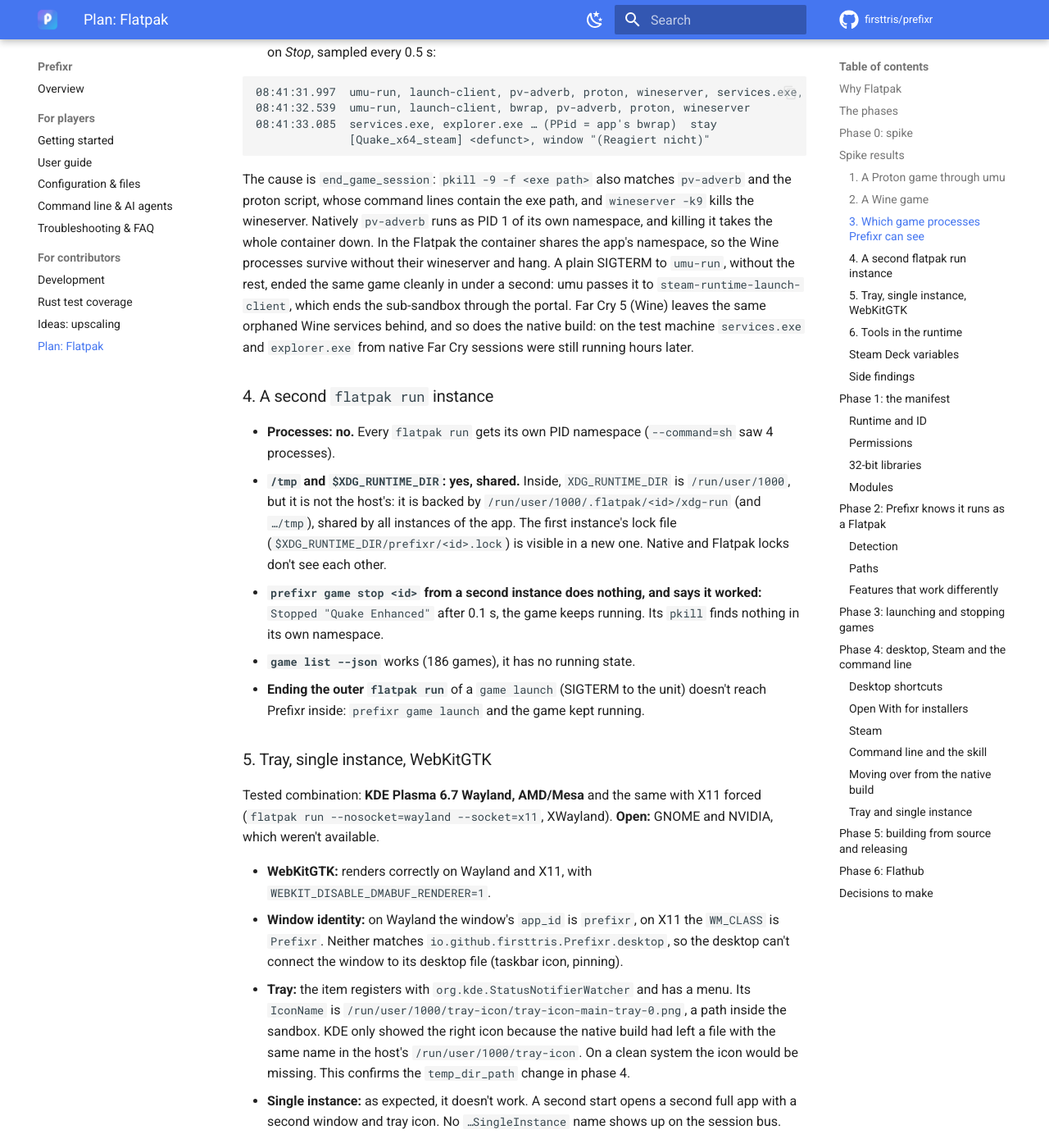
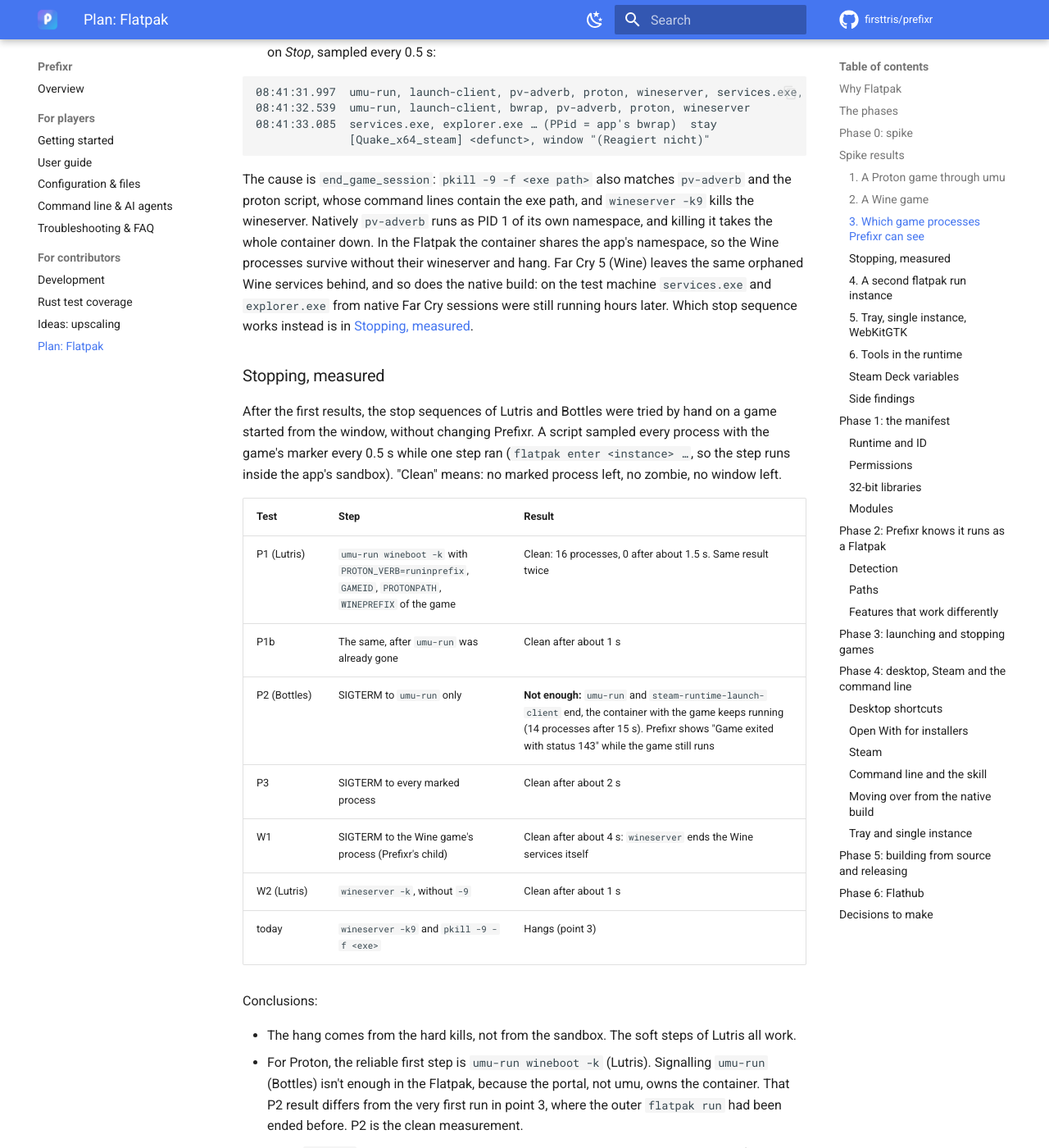
Before and after one commit to firsttris/prefixr, an MkDocs documentation site: the page built from docs/flatpak.md, in a window 1280 px wide and 1400 px high, scrolled down 4458 px. Shown: the whole window at 82% size. Built offline with MkDocs 1.6.1 and Material for MkDocs 9.7.7, drawn with Linux system fonts in a browser that asks for light colours; comment, search, counter and statistics services are not loaded; some of the changed text lies outside the part shown.

Commit message:
Flatpak plan: stop sequences measured in the spike
Tried the stop steps of Lutris and Bottles by hand in the sandbox.
umu-run wineboot -k, wineserver -k and SIGTERM to the marked processes
each end a game cleanly; SIGTERM to umu-run alone leaves the container
running. The hang came from the hard kills. Phase 3 now follows Lutris.

Co-Authored-By: Claude Opus 5.5 <noreply@anthropic.com>

```diff
--- a/docs/flatpak.md
+++ b/docs/flatpak.md
@@ -171,11 +171,40 @@ The most important result. Host view while Quake runs, started from the window:
   proton script, whose command lines contain the exe path, and `wineserver -k9` kills the
   wineserver. Natively `pv-adverb` runs as PID 1 of its own namespace, and killing it takes the
   whole container down. In the Flatpak the container shares the app's namespace, so the Wine
-  processes survive without their wineserver and hang. A plain SIGTERM to `umu-run`, without the
-  rest, ended the same game cleanly in under a second: umu passes it to
-  `steam-runtime-launch-client`, which ends the sub-sandbox through the portal. Far Cry 5 (Wine)
-  leaves the same orphaned Wine services behind, and so does the native build: on the test machine
-  `services.exe` and `explorer.exe` from native Far Cry sessions were still running hours later.
+  processes survive without their wineserver and hang. Far Cry 5 (Wine) leaves the same orphaned
+  Wine services behind, and so does the native build: on the test machine `services.exe` and
+  `explorer.exe` from native Far Cry sessions were still running hours later. Which stop sequence
+  works instead is in [Stopping, measured](#stopping-measured).
+
+### Stopping, measured
+
+After the first results, the stop sequences of Lutris and Bottles were tried by hand on a game
+started from the window, without changing Prefixr. A script sampled every process with the game's
+marker every 0.5 s while one step ran (`flatpak enter <instance> …`, so the step runs inside the
+app's sandbox). "Clean" means: no marked process left, no zombie, no window left.
+
+| Test | Step | Result |
+| --- | --- | --- |
+| P1 (Lutris) | `umu-run wineboot -k` with `PROTON_VERB=runinprefix`, `GAMEID`, `PROTONPATH`, `WINEPREFIX` of the game | Clean: 16 processes, 0 after about 1.5 s. Same result twice |
+| P1b | The same, after `umu-run` was already gone | Clean after about 1 s |
+| P2 (Bottles) | SIGTERM to `umu-run` only | **Not enough:** `umu-run` and `steam-runtime-launch-client` end, the container with the game keeps running (14 processes after 15 s). Prefixr shows "Game exited with status 143" while the game still runs |
+| P3 | SIGTERM to every marked process | Clean after about 2 s |
+| W1 | SIGTERM to the Wine game's process (Prefixr's child) | Clean after about 4 s: `wineserver` ends the Wine services itself |
+| W2 (Lutris) | `wineserver -k`, without `-9` | Clean after about 1 s |
+| today | `wineserver -k9` and `pkill -9 -f <exe>` | Hangs (point 3) |
+
+Conclusions:
+
+- The hang comes from the hard kills, not from the sandbox. The soft steps of Lutris all work.
+- For Proton, the reliable first step is `umu-run wineboot -k` (Lutris). Signalling `umu-run`
+  (Bottles) isn't enough in the Flatpak, because the portal, not umu, owns the container. That
+  P2 result differs from the very first run in point 3, where the outer `flatpak run` had been
+  ended before. P2 is the clean measurement.
+- When `umu-run` ends but marked processes remain, the game still runs. The end of a game has to
+  look at the marked processes, not only at Prefixr's child.
+- `wineboot -k` has to run with the game's `WINEPREFIX`, `GAMEID` and `PROTONPATH`. Without them
+  umu falls back to `umu-default` and downloads UMU-Proton (happened once during the test; the
+  download was removed).
 
 ### 4. A second `flatpak run` instance
 
@@ -229,9 +258,9 @@ sandbox unchanged.
 
 ### Side findings
 
-- The play button on the *Weiterspielen* card of Far Cry 5 didn't react (three clicks, no launch,
-  no log), while *Spielen* in the details panel started it at once. Probably not Flatpak-specific;
-  check in the native build.
+- Clicks on the *Weiterspielen* row sometimes started nothing, or a different game. The row sorts
+  itself by last played after every launch, so a card moves while the pointer stays. *Spielen* in
+  the details panel always worked. Not Flatpak-specific.
 - `--socket=fallback-x11` only falls back when the host has no Wayland session. To test X11 on a
   Wayland desktop, add `--socket=x11`.
 
@@ -394,9 +423,10 @@ The spike settled how this works (see [Spike results](#spike-results), points 3
 - An environment marker in the game's environment is readable in every game process.
 - Prefixr's own child (`umu-run`, or the Wine process) stays alive until the game ends, so waiting
   on it still gives the end of the game and the play time.
-- A SIGTERM to `umu-run` alone ends a Proton game cleanly. Today's `kill_running_game` adds
-  `wineserver -k9` and `pkill -9 -f <exe>` straight away. The `pkill` also kills `pv-adverb`, and
-  the game hangs.
+- Today's `kill_running_game` uses `wineserver -k9` and `pkill -9 -f <exe>`. The `pkill` also
+  kills `pv-adverb`, and the game hangs. The soft steps of Lutris (`umu-run wineboot -k`,
+  `wineserver -k`, SIGTERM to the marked processes) each end the game cleanly. A SIGTERM to
+  `umu-run` alone does not: the container keeps running ([Stopping, measured](#stopping-measured)).
 - A second `flatpak run` instance sees none of this.
 
 **What the others do:**
@@ -418,20 +448,22 @@ The spike settled how this works (see [Spike results](#spike-results), points 3
 - **umu** itself sets `PR_SET_CHILD_SUBREAPER`, starts a new session and passes SIGTERM and SIGINT
   on to its process tree (`umu_run.py`).
 
-**Plan (Lutris for finding, Lutris and Bottles for stopping):**
+**Plan (Lutris for finding and stopping, measured in the spike):**
 
 1. `run_game` sets `PREFIXR_GAME_ID=<id>` in the game's environment, in both builds. It is only an
    extra variable, so the native build behaves as before.
 2. A game's processes are those whose `/proc/<pid>/environ` holds that marker, plus the process
    group.
 3. Stopping in the Flatpak (`is_flatpak()`), in this order:
-   1. SIGTERM to `umu-run` (Proton) or to the Wine process Prefixr started (Bottles).
+   1. Proton: `umu-run wineboot -k` with `PROTON_VERB=runinprefix` and the game's `WINEPREFIX`,
+      `GAMEID` and `PROTONPATH` (Lutris; test P1). Wine: `wineserver -k` without `-9` (Lutris;
+      test W2).
    2. Wait up to 5 s for the marked processes to end (Lutris, Bottles).
-   3. If any are left: `umu-run wineboot -k` with `PROTON_VERB=runinprefix` in the game's prefix
-      (Lutris), or `wineserver -k` without `-9` for a Wine game. Wait again.
-   4. SIGTERM, and after 5 s SIGKILL, to the marked processes that are still left.
+   3. SIGTERM to the marked processes that are left (test P3), wait 5 s.
+   4. Only then SIGKILL to what's still left.
 
-   No `pkill -f <exe>` in the Flatpak: it hits `pv-adverb`.
+   Not first: a SIGTERM to `umu-run` (Bottles). In the Flatpak it ends umu but not the container
+   (test P2). No `pkill -f <exe>` and no `wineserver -k9`: they cause the hang.
 4. The native build keeps today's `kill_running_game` and `end_game_session` unchanged, so the
    AppImage doesn't change. The native build leaves orphaned Wine services behind too (spike, point
    3), so it may move to the same sequence later, but only as a change of its own, tested natively.
```
